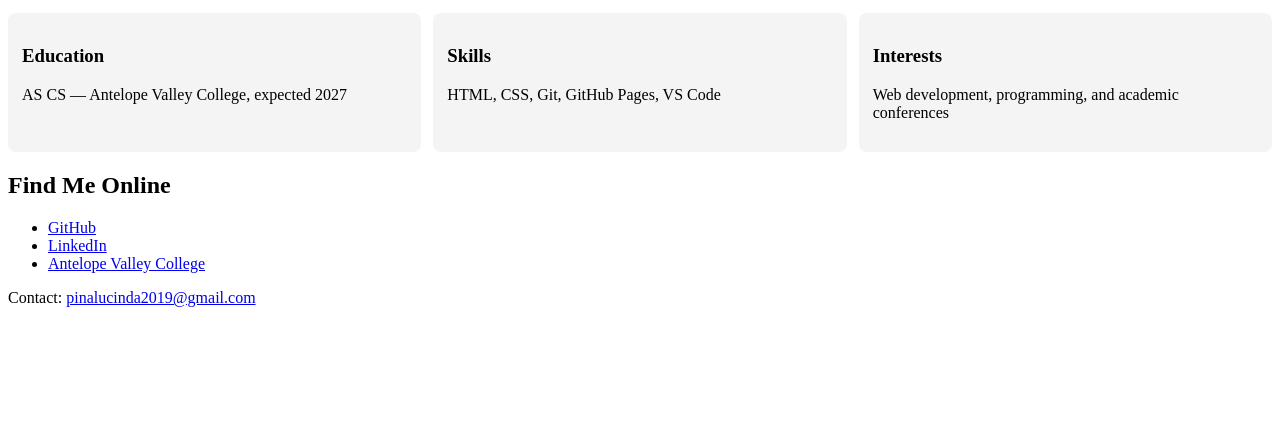
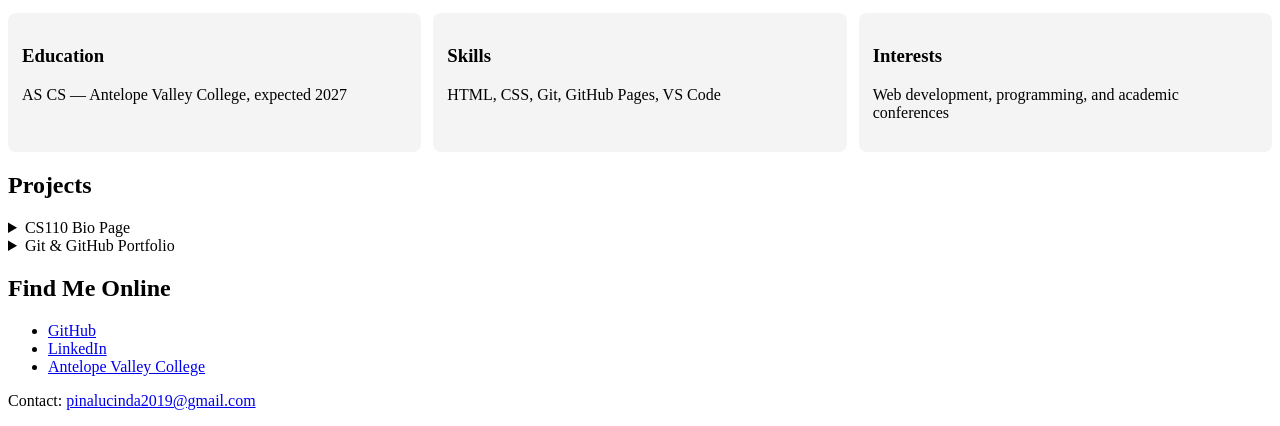
Before and after one commit to pinalucinda2019/pinalucinda2019.github.io, a plain HTML site: page index.html in a window 1280 px wide. Shown: the part 1767-2193 px from the top of the page. Before the commit the page ends 2090 px from the top, so only its background shows below. Drawn offline with Linux system fonts and the light colour scheme.

Commit message:
Add accordion section

```diff
--- a/index.html
+++ b/index.html
@@ -35,7 +35,15 @@
     <div class="card"><h3>Skills</h3><p>HTML, CSS, Git, GitHub Pages, VS Code</p></div>
     <div class="card"><h3>Interests</h3><p>Web development, programming, and academic conferences</p></div>
   </section>
-
+<h2 id="projects">Projects</h2>
+<details>
+  <summary>CS110 Bio Page</summary>
+  <p>Built with HTML and CSS. Hosted on GitHub Pages.</p>
+</details>
+<details>
+  <summary>Git & GitHub Portfolio</summary>
+  <p>Version-controlled personal website built in Visual Studio Code.</p>
+</details>
   <h2 id="links">Find Me Online</h2>
   <ul>
     <li><a href="https://github.com/pinalucinda2019" target="_blank">GitHub</a></li>
```
